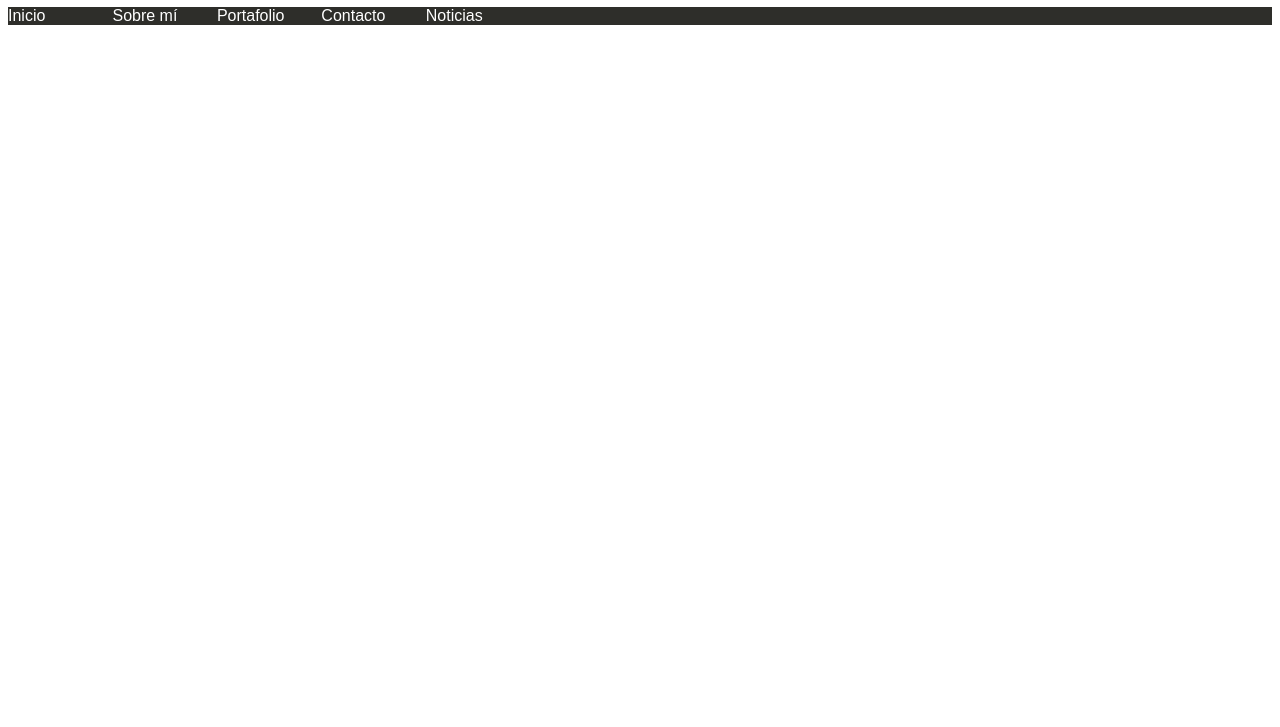
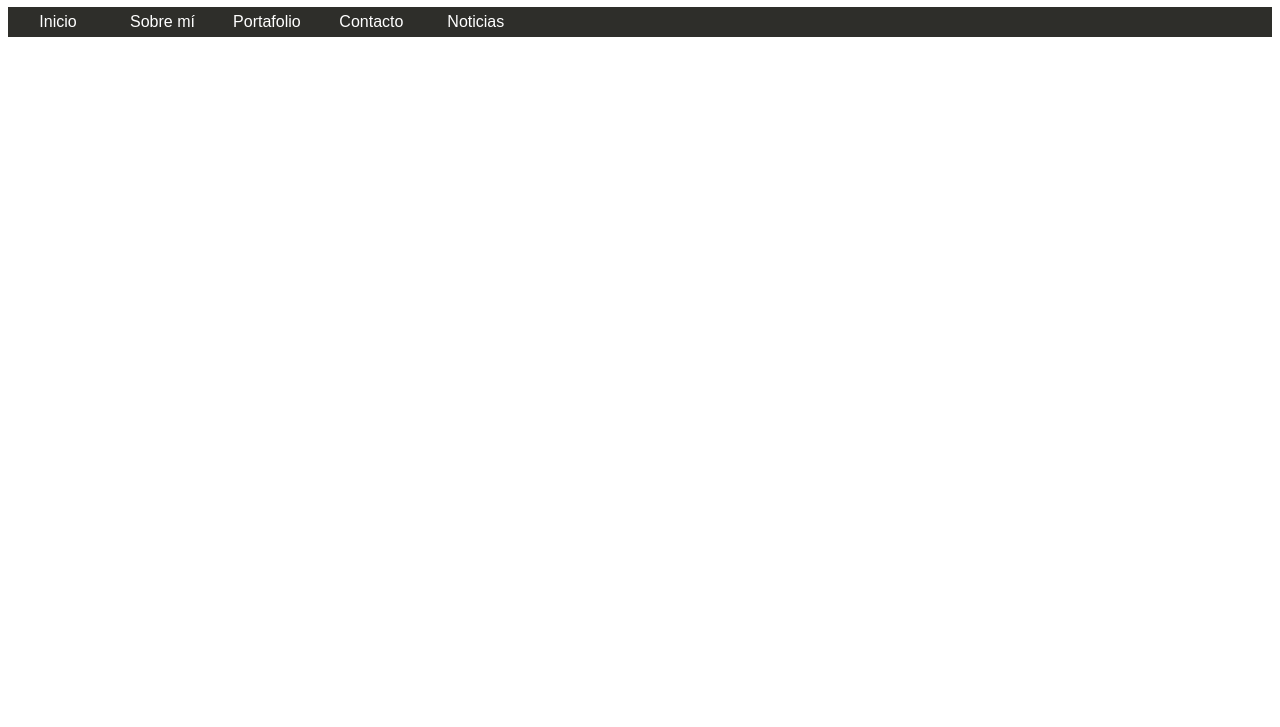
Before and after one commit to ruthmz/menu-horizontal, a plain HTML site: page index.html in a window 1280 px wide. Shown: the part 73-800 px from the top of the page. Drawn offline with Linux system fonts and the light colour scheme.

Commit message:
Agregando espacio a los bordes de la lista y centrado las filas

```diff
--- a/css/main.css
+++ b/css/main.css
@@ -12,12 +12,14 @@ ul{
     margin: 0;
     padding:0;
     background: #2e2e2a;
+    line-height: 30px;
 }
 
 li{
     /* outline: 1px solid red; */
     width: 100px;
-    display: inline-block
+    display: inline-block;
+    text-align: center;
 }
 
 a{
```
